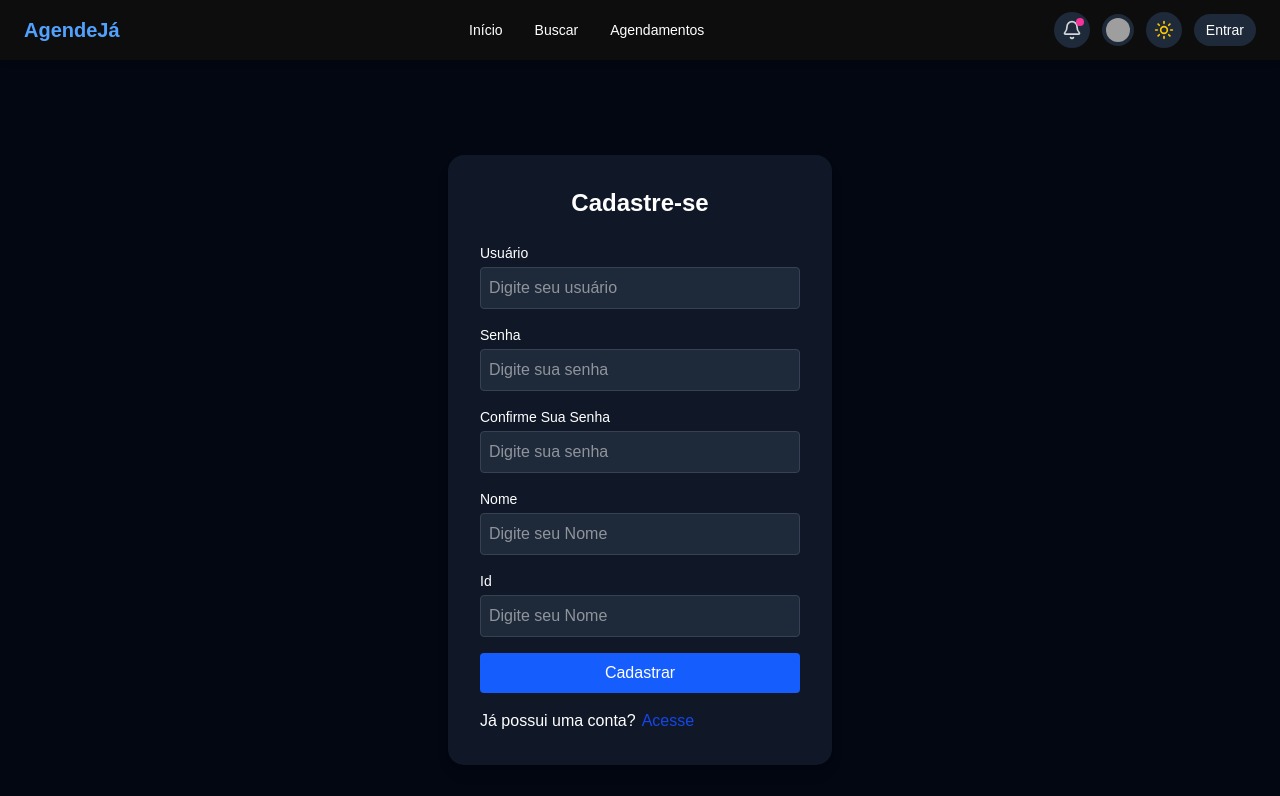
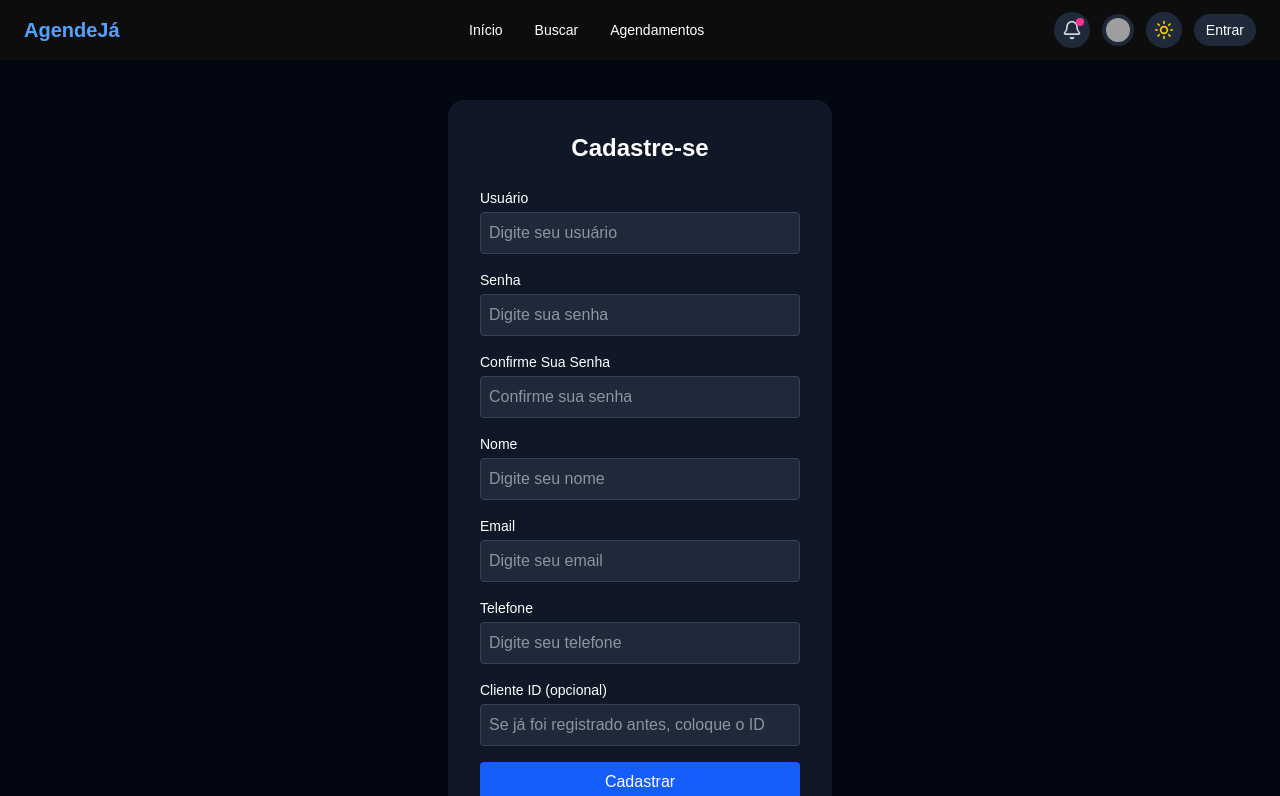
Before and after one commit to Felipe-create12/Front-end-sistemaAgendamento, a Next.js app: page /register in a window 1280 px wide. Shown: the top 796 px of the page. Built offline with nearby package versions, Linux system fonts and the light colour scheme; grey boxes are pictures that could not be loaded.

Commit message:
Minha primeira versão

```diff
--- a/src/app/register/page.tsx
+++ b/src/app/register/page.tsx
@@ -6,33 +6,47 @@ import Link from "next/link"
 
 export default function RegisterPage() {
   const router = useRouter()
+
   const [user, setUser] = useState("")
   const [senha, setSenha] = useState("")
   const [Consenha, setConSenha] = useState("")
   const [Nome, setNome] = useState("")
+  const [Email, setEmail] = useState("")
+  const [Telefone, setTelefone] = useState("")
   const [ClienteId, setClienteId] = useState("")
   const [error, setError] = useState("")
 
-  async function handleLogin(e: React.FormEvent) {
+  async function handleRegister(e: React.FormEvent) {
     e.preventDefault()
     setError("")
 
     try {
+      const body = {
+        user,
+        senha,
+        confirmarSenha: Consenha,
+        nome: Nome,
+        email: Email,
+        telefone: Telefone,
+        clienteId: ClienteId || null
+      }
+
       const response = await fetch("https://localhost:7273/api/User/register", {
         method: "POST",
         headers: {
           "Content-Type": "application/json",
         },
-        body: JSON.stringify({ user, senha,ClienteId }),
+        body: JSON.stringify(body),
       })
 
       if (!response.ok) {
-        throw new Error("Usuário ou senha inválidos.")
+        const err = await response.text()
+        throw new Error(err)
       }
 
-      const data = await response.json()
-      localStorage.setItem("token", data.access_token)
-      router.push("/")
+      alert("✅ Cadastro realizado com sucesso!")
+      router.push("/login")
+
     } catch (err: any) {
       setError(err.message)
     }
@@ -40,9 +54,10 @@ export default function RegisterPage() {
 
   return (
     <div className="flex items-center justify-center min-h-screen bg-gray-950 text-white">
-      <div className="bg-gray-900 p-8 rounded-2xl shadow-lg w-96">
+      <div className="bg-gray-900 p-8 rounded-2xl shadow-lg w-96 mt-10 mb-10">
         <h1 className="text-2xl font-semibold mb-6 text-center">Cadastre-se</h1>
-        <form onSubmit={handleLogin} className="space-y-4">
+        <form onSubmit={handleRegister} className="space-y-4">
+
           <div>
             <label className="block text-sm font-medium mb-1">Usuário</label>
             <input
@@ -67,14 +82,14 @@ export default function RegisterPage() {
             />
           </div>
 
-            <div>
+          <div>
             <label className="block text-sm font-medium mb-1">Confirme Sua Senha</label>
             <input
               type="password"
               value={Consenha}
               onChange={(e) => setConSenha(e.target.value)}
               className="w-full p-2 rounded bg-gray-800 border border-gray-700 focus:outline-none focus:ring-2 focus:ring-blue-500"
-              placeholder="Digite sua senha"
+              placeholder="Confirme sua senha"
               required
             />
           </div>
@@ -86,20 +101,43 @@ export default function RegisterPage() {
               value={Nome}
               onChange={(e) => setNome(e.target.value)}
               className="w-full p-2 rounded bg-gray-800 border border-gray-700 focus:outline-none focus:ring-2 focus:ring-blue-500"
-              placeholder="Digite seu Nome"
+              placeholder="Digite seu nome"
               required
             />
           </div>
 
           <div>
-            <label className="block text-sm font-medium mb-1">Id</label>
+            <label className="block text-sm font-medium mb-1">Email</label>
+            <input
+              type="email"
+              value={Email}
+              onChange={(e) => setEmail(e.target.value)}
+              className="w-full p-2 rounded bg-gray-800 border border-gray-700 focus:outline-none focus:ring-2 focus:ring-blue-500"
+              placeholder="Digite seu email"
+              required
+            />
+          </div>
+
+          <div>
+            <label className="block text-sm font-medium mb-1">Telefone</label>
+            <input
+              type="text"
+              value={Telefone}
+              onChange={(e) => setTelefone(e.target.value)}
+              className="w-full p-2 rounded bg-gray-800 border border-gray-700 focus:outline-none focus:ring-2 focus:ring-blue-500"
+              placeholder="Digite seu telefone"
+              required
+            />
+          </div>
+
+          <div>
+            <label className="block text-sm font-medium mb-1">Cliente ID (opcional)</label>
             <input
               type="text"
               value={ClienteId}
               onChange={(e) => setClienteId(e.target.value)}
               className="w-full p-2 rounded bg-gray-800 border border-gray-700 focus:outline-none focus:ring-2 focus:ring-blue-500"
-              placeholder="Digite seu Nome"
-              required
+              placeholder="Se já foi registrado antes, coloque o ID"
             />
           </div>
 
@@ -112,7 +150,10 @@ export default function RegisterPage() {
             Cadastrar
           </button>
 
-          <Link  href="/login" className="flex">Já possui uma conta? <p className="text-blue-700 ml-1.5">Acesse</p></Link>
+          <Link href="/login" className="flex justify-center text-sm">
+            Já possui uma conta?
+            <span className="text-blue-500 ml-1">Entrar</span>
+          </Link>
         </form>
       </div>
     </div>
--- a/src/components/Header.tsx
+++ b/src/components/Header.tsx
@@ -141,7 +141,7 @@ export default function Header() {
           {!isLogged && (
             <Link
               href="/login"
-              className="hidden sm:block bg-gray-800 px-3 py-1.5 rounded-full hover:bg-gray-700 text-sm transition"
+              className="block bg-gray-800 px-3 py-1.5 rounded-full hover:bg-gray-700 text-sm transition"
             >
               {language === "br" ? "Entrar" : "Login"}
             </Link>
--- a/src/components/ModelAgendamento.tsx
+++ b/src/components/ModelAgendamento.tsx
@@ -76,6 +76,7 @@ export default function ModalAgendamento({ servico, profissionais, empresaId, on
 
       // DEBUG: mostrar token e body antes de enviar
       console.log("Token enviado:", token)
+      console.log("Authorization header:", `Bearer ${token}`)
       console.log("Body agendamento:", body)
 
       const res = await fetch("https://localhost:7273/api/Agendamento", {
```
Also changed, not shown: public/logo.png (added).
